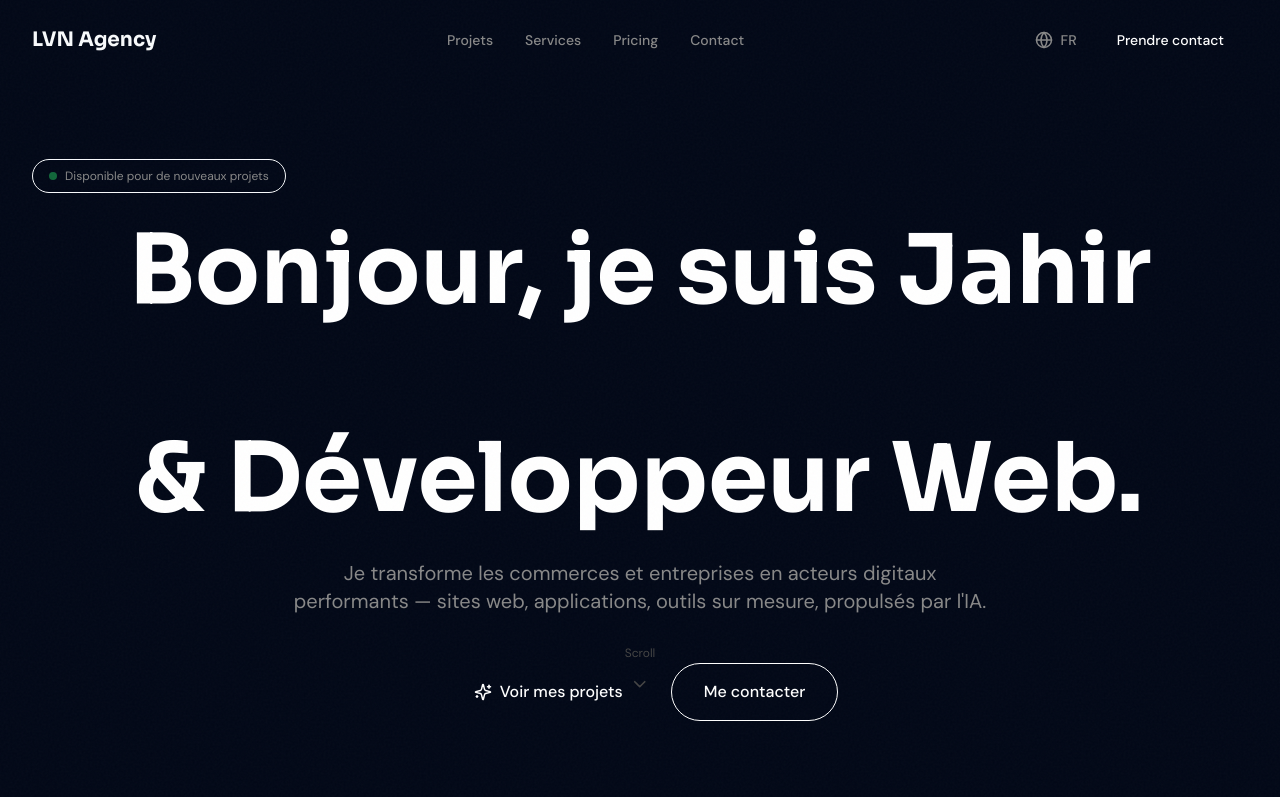
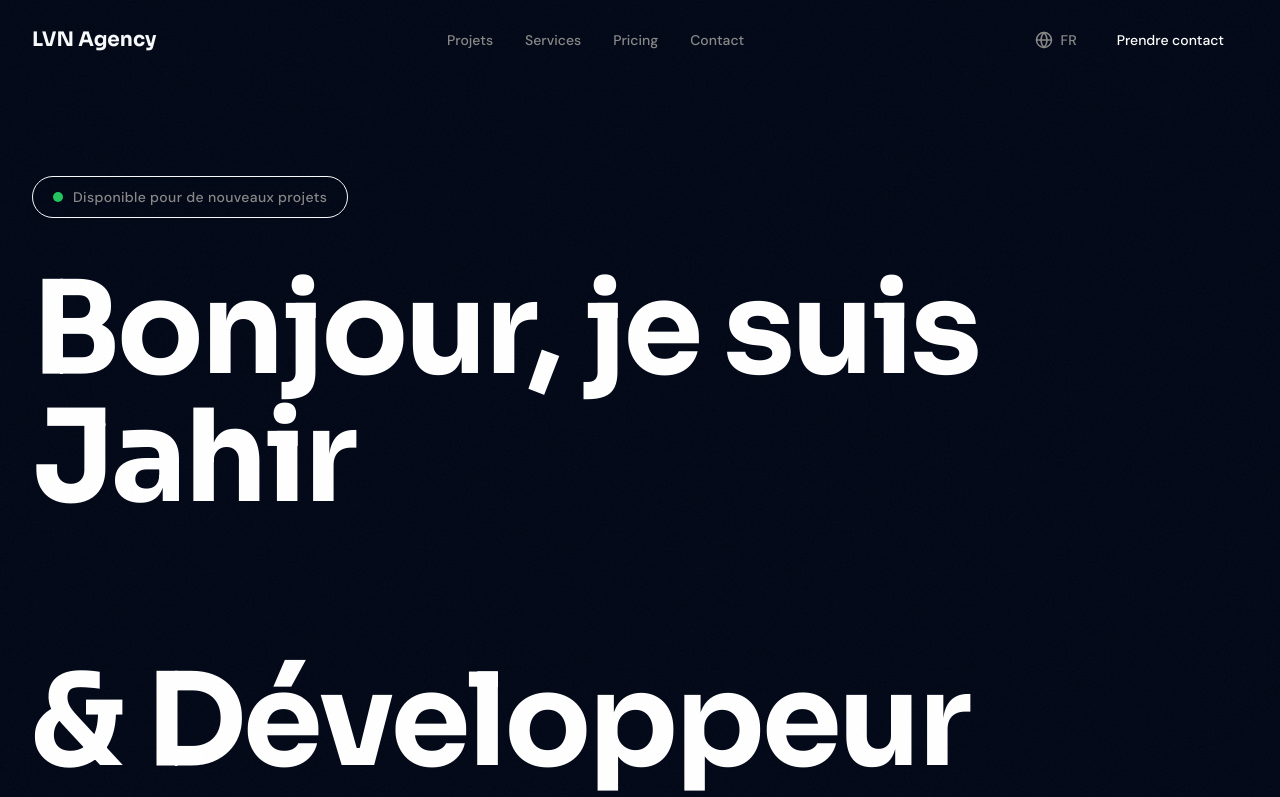
Before and after one commit to jahirlpro-fr/PORTFOLIO_LVN, a Next.js app: page / in a window 1280 px wide. Shown: the top 797 px of the page. Built offline with nearby package versions, Linux system fonts and the light colour scheme.

Commit message:
Edit /src/components/Hero.tsx

```diff
--- a/src/components/Hero.tsx
+++ b/src/components/Hero.tsx
@@ -1,118 +1,238 @@
 "use client";
 
-import { motion } from "framer-motion";
+import { motion, useMotionValue, useSpring } from "framer-motion";
 import { useLanguage } from "@/contexts/LanguageContext";
-import { ChevronDown, Sparkles } from "lucide-react";
+import { ChevronDown, Sparkles, ArrowUpRight } from "lucide-react";
+import { useEffect, useRef } from "react";
 
 export function Hero() {
     const { t } = useLanguage();
+    const containerRef = useRef < HTMLDivElement > (null);
 
+    // Spotlight mouse tracking
+    const mouseX = useMotionValue(0);
+    const mouseY = useMotionValue(0);
+    const springX = useSpring(mouseX, { stiffness: 80, damping: 20 });
+    const springY = useSpring(mouseY, { stiffness: 80, damping: 20 });
+
+    useEffect(() => {
+        const handleMouseMove = (e: MouseEvent) => {
+            const rect = containerRef.current?.getBoundingClientRect();
+            if (!rect) return;
+            mouseX.set(e.clientX - rect.left);
+            mouseY.set(e.clientY - rect.top);
+        };
+        window.addEventListener("mousemove", handleMouseMove);
+        return () => window.removeEventListener("mousemove", handleMouseMove);
+    }, [mouseX, mouseY]);
+
+    // Stagger variants for title lines
     const titleVariants = {
-    hidden: { opacity: 0, y: 20 },
+        hidden: { opacity: 0, y: 60, skewY: 3 },
+        visible: (i: number) => ({
+            opacity: 1,
+            y: 0,
+            skewY: 0,
+            transition: {
+                delay: i * 0.18,
+                duration: 0.9,
+                ease: [0.22, 1, 0.36, 1],
+            },
+        }),
+    };
+
+    const fadeUp = {
+        hidden: { opacity: 0, y: 24 },
         visible: (i: number) => ({
             opacity: 1,
             y: 0,
             transition: {
-        delay: i * 0.15,
-        duration: 0.8,
+                delay: 0.6 + i * 0.12,
+                duration: 0.7,
                 ease: [0.22, 1, 0.36, 1],
             },
         }),
     };
 
     return (
-    <section className="relative min-h-screen flex items-center justify-center overflow-hidden pt-20">
-      <div className="absolute inset-0 overflow-hidden">
-        <div className="absolute top-1/4 left-1/4 w-[500px] h-[500px] bg-accent/20 rounded-full blur-[120px] animate-pulse" />
-        <div className="absolute bottom-1/4 right-1/4 w-[400px] h-[400px] bg-accent-warm/10 rounded-full blur-[100px] animate-pulse delay-1000" />
-      </div>
+        <section
+            ref={containerRef}
+            className="relative min-h-screen flex items-center overflow-hidden pt-20"
+        >
+            {/* ── BACKGROUND LAYERS ── */}
 
-      <div className="relative max-w-7xl mx-auto px-6 lg:px-8 w-full">
+            {/* Spotlight mouse-tracking glow */}
             <motion.div
-          initial={{ opacity: 0, scale: 0.9 }}
-          animate={{ opacity: 1, scale: 1 }}
-          transition={{ duration: 0.5 }}
-          className="absolute top-0 left-6 lg:left-8 flex items-center gap-2 bg-surface/50 backdrop-blur-sm border border-border rounded-full px-4 py-2"
+                className="pointer-events-none absolute inset-0 z-0"
+                style={{
+                    background: `radial-gradient(600px circle at ${springX}px ${springY}px, rgba(79,142,247,0.07), transparent 70%)`,
+                }}
+            />
+
+            {/* Static ambient glows */}
+            <div className="absolute top-0 left-0 w-[700px] h-[700px] bg-accent/10 rounded-full blur-[160px] -translate-x-1/3 -translate-y-1/3 pointer-events-none" />
+            <div className="absolute bottom-0 right-0 w-[500px] h-[500px] bg-accent-warm/8 rounded-full blur-[140px] translate-x-1/4 translate-y-1/4 pointer-events-none" />
+
+            {/* Subtle grid pattern */}
+            <div
+                className="absolute inset-0 z-0 pointer-events-none opacity-[0.03]"
+                style={{
+                    backgroundImage: `linear-gradient(var(--border) 1px, transparent 1px), linear-gradient(90deg, var(--border) 1px, transparent 1px)`,
+                    backgroundSize: "80px 80px",
+                }}
+            />
+
+            {/* ── CONTENT ── */}
+            <div className="relative z-10 max-w-7xl mx-auto px-6 lg:px-8 w-full py-24">
+
+                {/* Availability badge */}
+                <motion.div
+                    initial={{ opacity: 0, y: -16 }}
+                    animate={{ opacity: 1, y: 0 }}
+                    transition={{ duration: 0.6, ease: [0.22, 1, 0.36, 1] }}
+                    className="inline-flex items-center gap-2.5 bg-surface/60 backdrop-blur-md border border-border rounded-full px-5 py-2.5 mb-12"
                 >
-          <div className="w-2 h-2 bg-green-500 rounded-full animate-pulse" />
-          <span className="text-xs text-text-secondary">{t("hero.badge")}</span>
+                    <span className="relative flex h-2.5 w-2.5">
+                        <span className="animate-ping absolute inline-flex h-full w-full rounded-full bg-green-400 opacity-75" />
+                        <span className="relative inline-flex rounded-full h-2.5 w-2.5 bg-green-500" />
+                    </span>
+                    <span className="text-sm text-text-secondary font-medium tracking-wide">
+                        {t("hero.badge")}
+                    </span>
                 </motion.div>
 
-        <div className="text-center mt-16">
-          <div className="space-y-2 mb-8">
+                {/* Title block — left aligned, massive */}
+                <div className="overflow-hidden mb-8">
+                    <div className="space-y-1">
+                        {/* Line 1 — plain white */}
+                        <div className="overflow-hidden">
                             <motion.h1
                                 custom={0}
                                 initial="hidden"
                                 animate="visible"
                                 variants={titleVariants}
-              className="font-display text-5xl sm:text-6xl md:text-7xl lg:text-8xl font-bold text-text-primary leading-[1.1]"
+                                className="font-display font-bold text-text-primary leading-[1.05] tracking-tight
+                           text-6xl sm:text-7xl md:text-8xl lg:text-9xl"
                             >
                                 {t("hero.title1")}
                             </motion.h1>
+                        </div>
+
+                        {/* Line 2 — gradient accent */}
+                        <div className="overflow-hidden">
                             <motion.h1
                                 custom={1}
                                 initial="hidden"
                                 animate="visible"
                                 variants={titleVariants}
-              className="font-display text-5xl sm:text-6xl md:text-7xl lg:text-8xl font-bold bg-gradient-to-r from-accent via-accent-warm to-accent bg-clip-text text-transparent leading-[1.1]"
+                                className="font-display font-bold leading-[1.05] tracking-tight
+                           text-6xl sm:text-7xl md:text-8xl lg:text-9xl
+                           bg-gradient-to-r from-accent via-blue-300 to-accent-warm bg-clip-text text-transparent
+                           bg-[length:200%_auto] animate-gradient-x"
                             >
                                 {t("hero.title2")}
                             </motion.h1>
+                        </div>
+
+                        {/* Line 3 — plain white */}
+                        <div className="overflow-hidden">
                             <motion.h1
                                 custom={2}
                                 initial="hidden"
                                 animate="visible"
                                 variants={titleVariants}
-              className="font-display text-5xl sm:text-6xl md:text-7xl lg:text-8xl font-bold text-text-primary leading-[1.1]"
+                                className="font-display font-bold text-text-primary leading-[1.05] tracking-tight
+                           text-6xl sm:text-7xl md:text-8xl lg:text-9xl"
                             >
                                 {t("hero.title3")}
                             </motion.h1>
                         </div>
+                    </div>
+                </div>
 
+                {/* Divider line */}
+                <motion.div
+                    initial={{ scaleX: 0, originX: 0 }}
+                    animate={{ scaleX: 1 }}
+                    transition={{ delay: 0.7, duration: 0.8, ease: [0.22, 1, 0.36, 1] }}
+                    className="h-px bg-gradient-to-r from-accent/60 via-border to-transparent mb-10 max-w-2xl"
+                />
+
+                {/* Subtitle + CTAs — side by side on desktop */}
+                <div className="flex flex-col lg:flex-row lg:items-end lg:justify-between gap-10 max-w-6xl">
+
+                    {/* Subtitle */}
                     <motion.p
-            initial={{ opacity: 0, y: 20 }}
-            animate={{ opacity: 1, y: 0 }}
-            transition={{ delay: 0.6, duration: 0.8 }}
-            className="text-text-secondary text-base sm:text-lg md:text-xl max-w-3xl mx-auto mb-12 leading-relaxed text-balance"
+                        custom={0}
+                        initial="hidden"
+                        animate="visible"
+                        variants={fadeUp}
+                        className="text-text-secondary text-lg md:text-xl leading-relaxed max-w-xl"
                     >
                         {t("hero.subtitle")}
                     </motion.p>
 
+                    {/* CTA buttons */}
                     <motion.div
-            initial={{ opacity: 0, y: 20 }}
-            animate={{ opacity: 1, y: 0 }}
-            transition={{ delay: 0.8, duration: 0.8 }}
-            className="flex flex-col sm:flex-row items-center justify-center gap-4"
+                        custom={1}
+                        initial="hidden"
+                        animate="visible"
+                        variants={fadeUp}
+                        className="flex flex-col sm:flex-row items-start lg:items-center gap-4 flex-shrink-0"
                     >
                         <a
                             href="#projects"
-              className="bg-accent text-white px-8 py-4 rounded-full text-base font-medium hover:bg-accent/90 transition-all hover:scale-105 inline-flex items-center gap-2"
+                            className="group relative inline-flex items-center gap-2.5 bg-accent text-white
+                         px-8 py-4 rounded-full text-sm font-semibold tracking-wide
+                         hover:bg-accent/90 transition-all duration-300 hover:scale-105
+                         shadow-[0_0_30px_rgba(79,142,247,0.3)] hover:shadow-[0_0_50px_rgba(79,142,247,0.5)]"
                         >
-              <Sparkles size={18} />
+                            <Sparkles size={16} className="group-hover:rotate-12 transition-transform duration-300" />
                             {t("hero.cta1")}
+                            <ArrowUpRight size={16} className="group-hover:translate-x-0.5 group-hover:-translate-y-0.5 transition-transform duration-300" />
                         </a>
+
                         <a
                             href="#contact"
-              className="border border-border text-text-primary px-8 py-4 rounded-full text-base font-medium hover:bg-surface transition-all hover:scale-105"
+                            className="group inline-flex items-center gap-2.5
+                         border border-border text-text-primary
+                         px-8 py-4 rounded-full text-sm font-semibold tracking-wide
+                         hover:border-accent/50 hover:bg-surface hover:text-accent
+                         transition-all duration-300 hover:scale-105"
                         >
                             {t("hero.cta2")}
+                            <ArrowUpRight size={16} className="opacity-0 group-hover:opacity-100 group-hover:translate-x-0.5 group-hover:-translate-y-0.5 transition-all duration-300" />
                         </a>
                     </motion.div>
                 </div>
 
+                {/* Bottom stats row */}
                 <motion.div
                     initial={{ opacity: 0 }}
                     animate={{ opacity: 1 }}
-          transition={{ delay: 1.2, duration: 1 }}
-          className="absolute bottom-8 left-1/2 -translate-x-1/2 flex flex-col items-center gap-2"
+                    transition={{ delay: 1.1, duration: 0.8 }}
+                    className="flex flex-wrap items-center gap-8 mt-16 pt-10 border-t border-border"
                 >
-          <span className="text-xs text-text-muted">Scroll</span>
+                    {[
+                        { value: "2", label: "Clients" },
+                        { value: "4", label: "Projets livrés" },
+                        { value: "1", label: "SaaS en dev" },
+                    ].map((stat, i) => (
+                        <div key={i} className="flex items-baseline gap-2">
+                            <span className="font-display text-3xl font-bold text-accent">{stat.value}</span>
+                            <span className="text-text-muted text-sm">{stat.label}</span>
+                        </div>
+                    ))}
+
+                    <div className="ml-auto hidden md:flex items-center gap-2 text-text-muted text-sm">
+                        <span>Scroll</span>
                         <motion.div
-            animate={{ y: [0, 8, 0] }}
-            transition={{ repeat: Infinity, duration: 1.5 }}
+                            animate={{ y: [0, 6, 0] }}
+                            transition={{ repeat: Infinity, duration: 1.8, ease: "easeInOut" }}
                         >
-            <ChevronDown size={20} className="text-text-muted" />
+                            <ChevronDown size={16} />
                         </motion.div>
+                    </div>
                 </motion.div>
             </div>
         </section>
```
Lines whose indentation alone changed are shown as unchanged.
